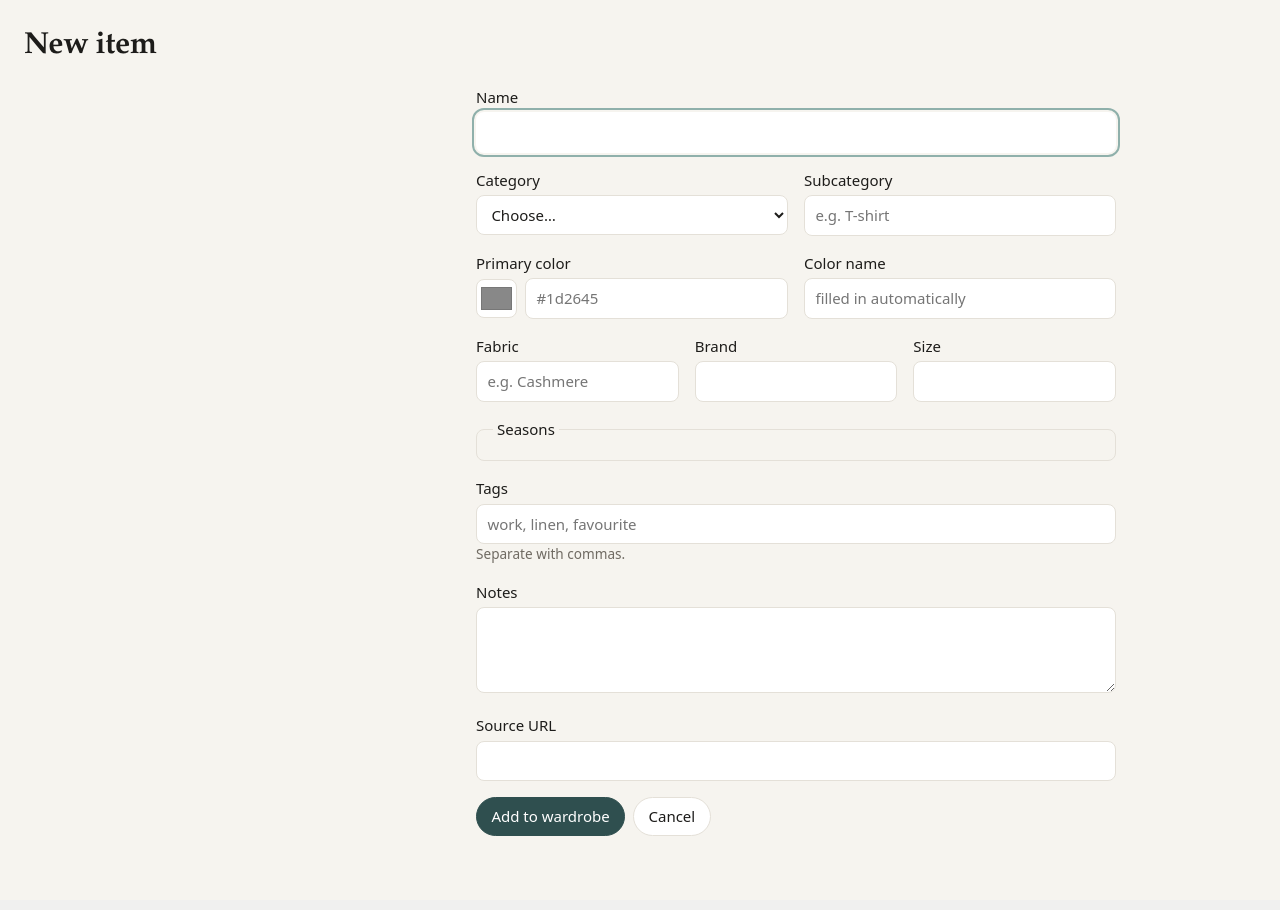
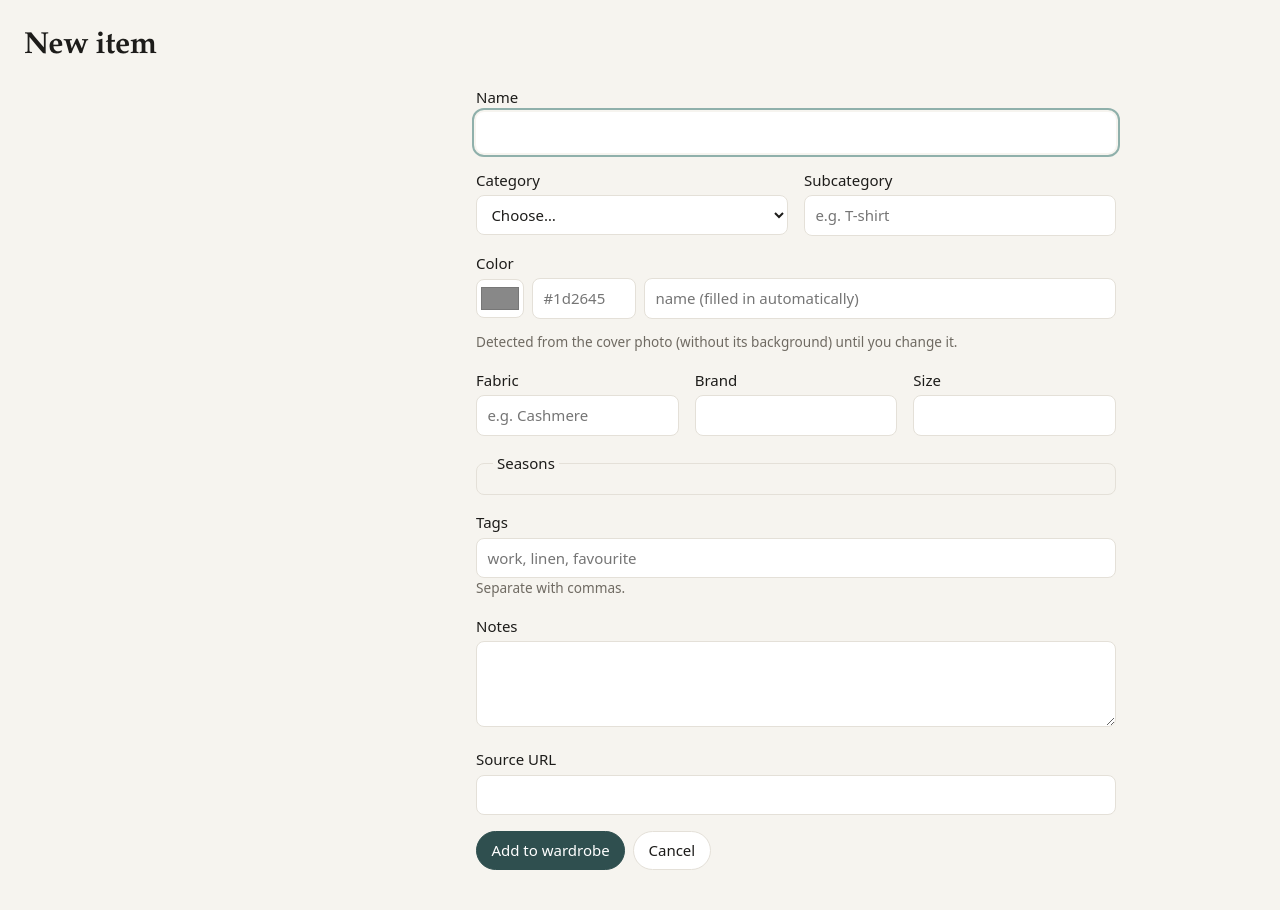
Before and after one commit to ecsmaple123/FORME, a Python web app: template app/templates/item_form.html in a window 1280 px wide. Shown: the part 62-972 px from the top of the page. Before the commit the page ends 898 px from the top, so only its background shows below. Run offline with Jinja, Linux system fonts and the light colour scheme; the template is opened without the code that fills it, so the values that code supplies are empty.

Commit message:
Color: one field, no swatches; the detected color follows the cutout
The item page and the form drop the swatch rows; the form has a single Color field (picker, hex,
name). When the cover's colors are recalculated (cutout done, new cover) the item's color moves to
the new main color, unless the user edited it.

Co-Authored-By: Claude Opus 5.5 <noreply@anthropic.com>

```diff
--- a/app/static/style.css
+++ b/app/static/style.css
@@ -171,15 +171,16 @@ details.panel form { margin-top: 1rem; max-width: 520px; }
 .item-form > * + * { margin-top: 1rem; }
 .row { display: grid; grid-template-columns: 1fr 1fr; gap: 1rem; }
 .color-input { display: flex; gap: .5rem; align-items: center; }
-.color-input input[type=color] { height: 2.4rem; width: 3rem; padding: .15rem; }
+.color-input input[type=color] { height: 2.4rem; width: 3rem; padding: .15rem; flex: none; }
+.color-input .color-hex { width: 6.5rem; flex: none; }
+.field-label { display: block; font-weight: 500; }
+.field-label + .color-input { margin-top: .25rem; }
 .seasons { border: 1px solid var(--line); border-radius: 8px; padding: .5rem 1rem .75rem; }
 .seasons legend { font-weight: 500; padding: 0 .25rem; }
 .check { display: inline-flex; gap: .35rem; align-items: center; margin-right: 1.25rem; font-weight: 400; }
 .invalid input, .invalid select { border-color: var(--danger); }
 .hint { display: block; font-size: .85rem; font-weight: 400; color: var(--danger); }
 .hint.muted { color: var(--muted); }
-.swatches { display: flex; gap: .4rem; margin: .75rem 0 .25rem; }
-.swatch { width: 2rem; height: 2rem; border-radius: 6px; border: 1px solid rgba(127,127,127,.35); padding: 0; display: inline-block; }
 
 .detail { display: grid; grid-template-columns: minmax(0, 560px) minmax(280px, 1fr); gap: 2rem; align-items: start; }
 .detail-img img { width: 100%; border-radius: var(--radius); background: var(--tile); border: 1px solid var(--line); }
--- a/app/templates/item_detail.html
+++ b/app/templates/item_detail.html
@@ -83,11 +83,6 @@
       <dt>Added</dt><dd>{{ item.created_at|date }}</dd>
     </dl>
     {% if item.notes %}<p class="notes">{{ item.notes }}</p>{% endif %}
-    {% if item.colors %}
-    <div class="swatches" title="Colors found in the cover photo">
-      {% for c in item.colors %}<span class="swatch" style="background: {{ c.hex }}" title="{{ c.hex }} ({{ (c.share * 100)|round|int }}%)"></span>{% endfor %}
-    </div>
-    {% endif %}
     <div class="actions">
       <a class="button primary" href="/items/{{ item.id }}/edit">Edit</a>
       <a class="button danger" href="/items/{{ item.id }}/delete">Delete…</a>
--- a/app/templates/item_form.html
+++ b/app/templates/item_form.html
@@ -12,15 +12,6 @@
     {% elif staged %}
       {% set first = staged[0][0] %}
       <img src="{{ staged_url(first) }}" alt="">
-      {% if first.colors %}
-      <div class="swatches" aria-label="Colors found">
-        {% for c in first.colors %}
-        <button type="button" class="swatch" style="background: {{ c.hex }}" title="{{ c.hex }} ({{ (c.share * 100)|round|int }}%)"
-          onclick="document.getElementById('color_hex').value='{{ c.hex }}';document.getElementById('color_pick').value='{{ c.hex }}';document.getElementById('color_name').value='';"></button>
-        {% endfor %}
-      </div>
-      <p class="muted small">Click a swatch to use it as the primary color.</p>
-      {% endif %}
       <ul class="staged">
         {% for s, kind in staged %}
         <li>
@@ -69,18 +60,18 @@
       </label>
     </div>
 
-    <div class="row">
-      <label class="{{ 'invalid' if errors.color_hex }}">Primary color
-        <span class="color-input">
-          <input type="color" id="color_pick" value="{{ data.color_hex or '#888888' }}"
-                 oninput="document.getElementById('color_hex').value=this.value;document.getElementById('color_name').value='';">
-          <input id="color_hex" name="color_hex" value="{{ data.color_hex }}" placeholder="#1d2645" maxlength="7">
-        </span>
-        {% if errors.color_hex %}<span class="hint">{{ errors.color_hex }}</span>{% endif %}
-      </label>
-      <label>Color name
-        <input id="color_name" name="color_name" value="{{ data.color_name }}" maxlength="40" placeholder="filled in automatically">
-      </label>
+    <div class="{{ 'invalid' if errors.color_hex }}">
+      <span class="field-label" id="color_label">Color</span>
+      <span class="color-input" role="group" aria-labelledby="color_label">
+        <input type="color" id="color_pick" value="{{ data.color_hex or '#888888' }}" aria-label="Pick a color"
+               oninput="document.getElementById('color_hex').value=this.value;document.getElementById('color_name').value='';">
+        <input id="color_hex" name="color_hex" value="{{ data.color_hex }}" placeholder="#1d2645" maxlength="7"
+               class="color-hex" aria-label="Hex code">
+        <input id="color_name" name="color_name" value="{{ data.color_name }}" maxlength="40"
+               placeholder="name (filled in automatically)" aria-label="Color name">
+      </span>
+      {% if errors.color_hex %}<span class="hint">{{ errors.color_hex }}</span>{% endif %}
+      <p class="muted small">Detected from the cover photo (without its background) until you change it.</p>
     </div>
 
     <div class="row three">
```
Also changed, not shown: PROJECT_NOTES.md (+11 -2 lines), app/services/library.py (+11 -1 lines), tests/test_cutouts.py (+27 -0 lines), README.md.
